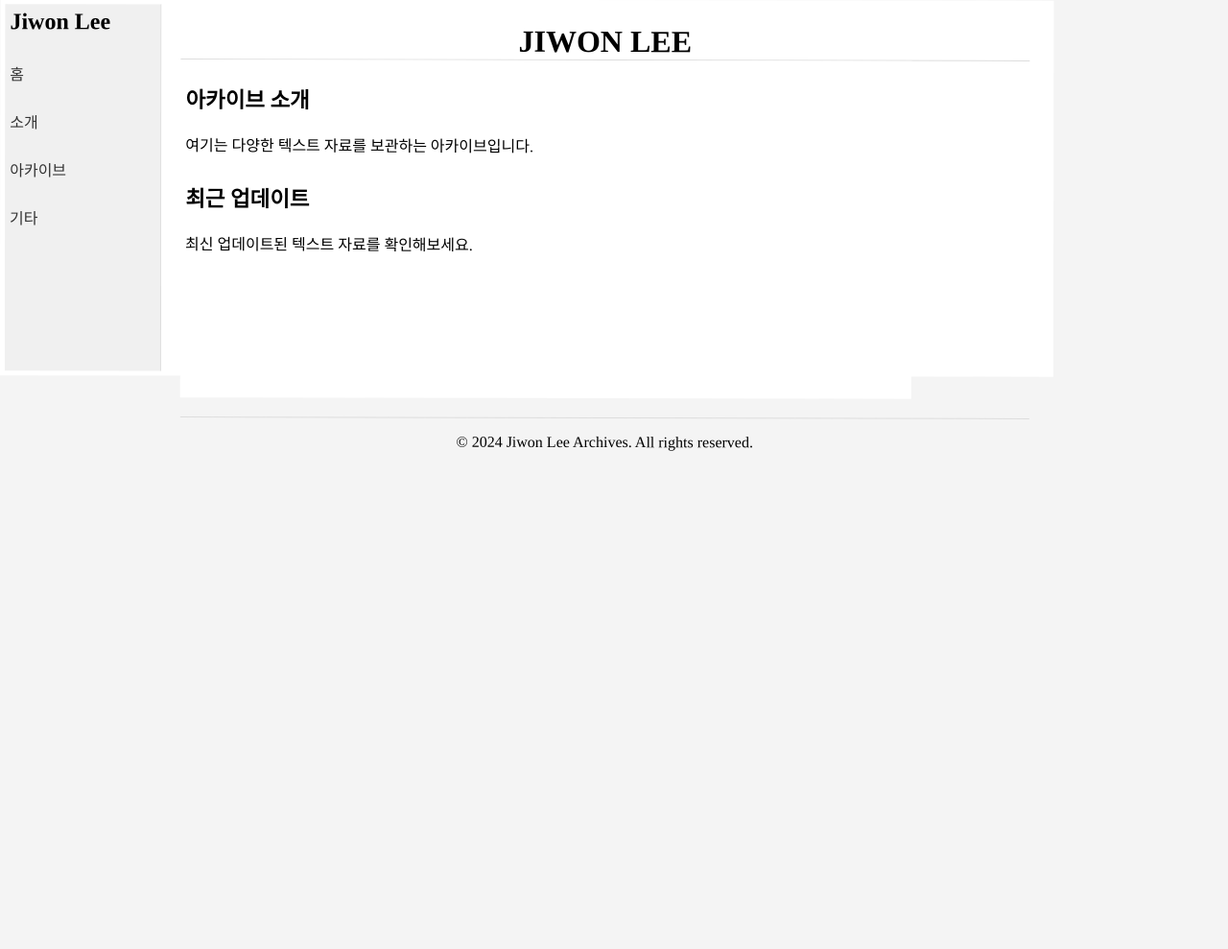
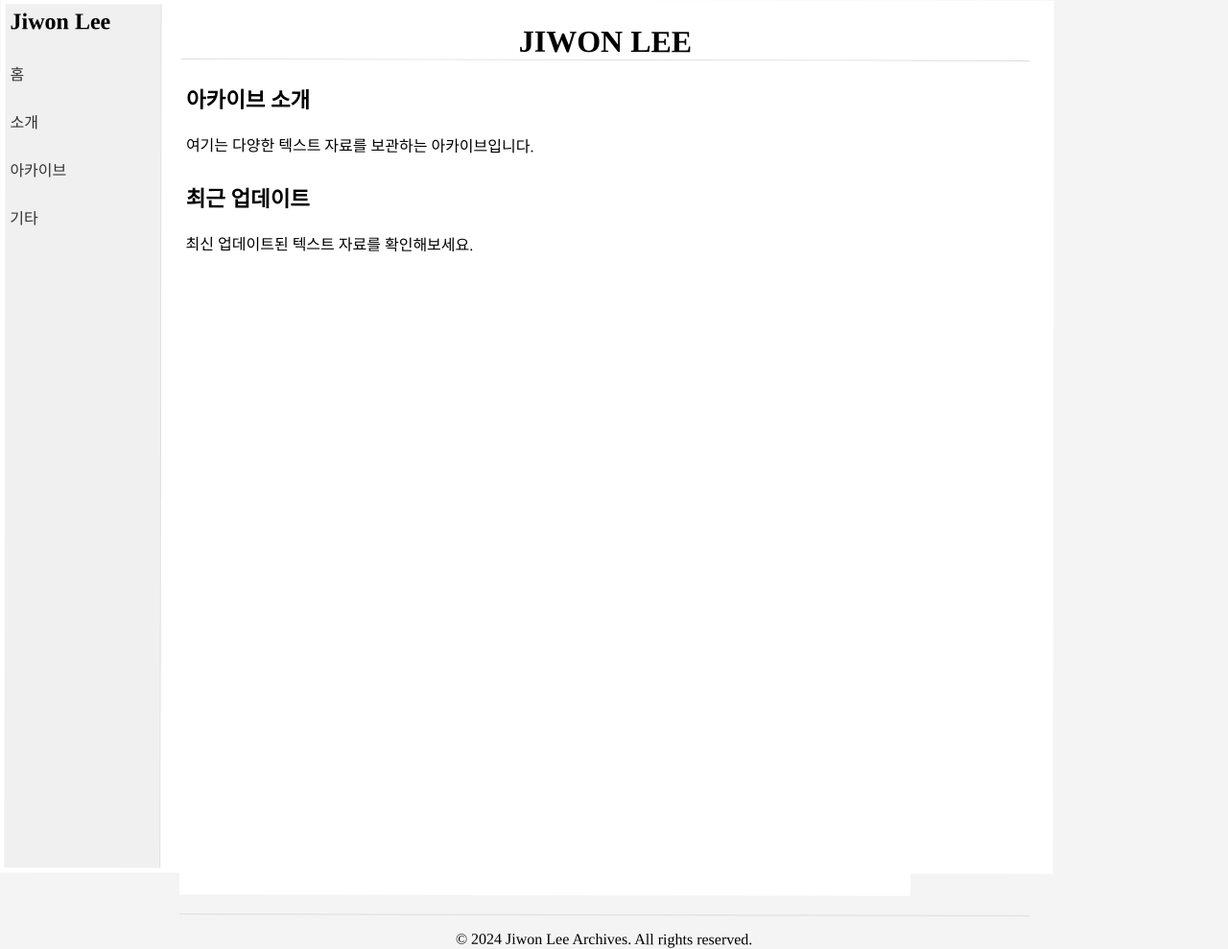
Before and after one commit to LfayeJ/archives, a Jekyll site: the page built from index.html, in a window 1280 px wide. Shown: the whole page at 96% size. Built offline with Jekyll 4.4.1, drawn with Linux system fonts in a browser that asks for light colours; some web fonts are replaced; before the commit the page ends 900 px from its top, so only the background shows below that.

Commit message:
Update styles.css

```diff
--- a/assets/css/styles.css
+++ b/assets/css/styles.css
@@ -37,6 +37,7 @@ body {
 
 .side-menu {
   width: 15%; /* 사이드메뉴의 너비 */
+  min-height: 100vh; /* 화면 전체 높이 */
   background-color: #f0f0f0; /* 배경색 */
   padding: 5px; /* 내부 여백 */
   box-sizing: border-box;
```
